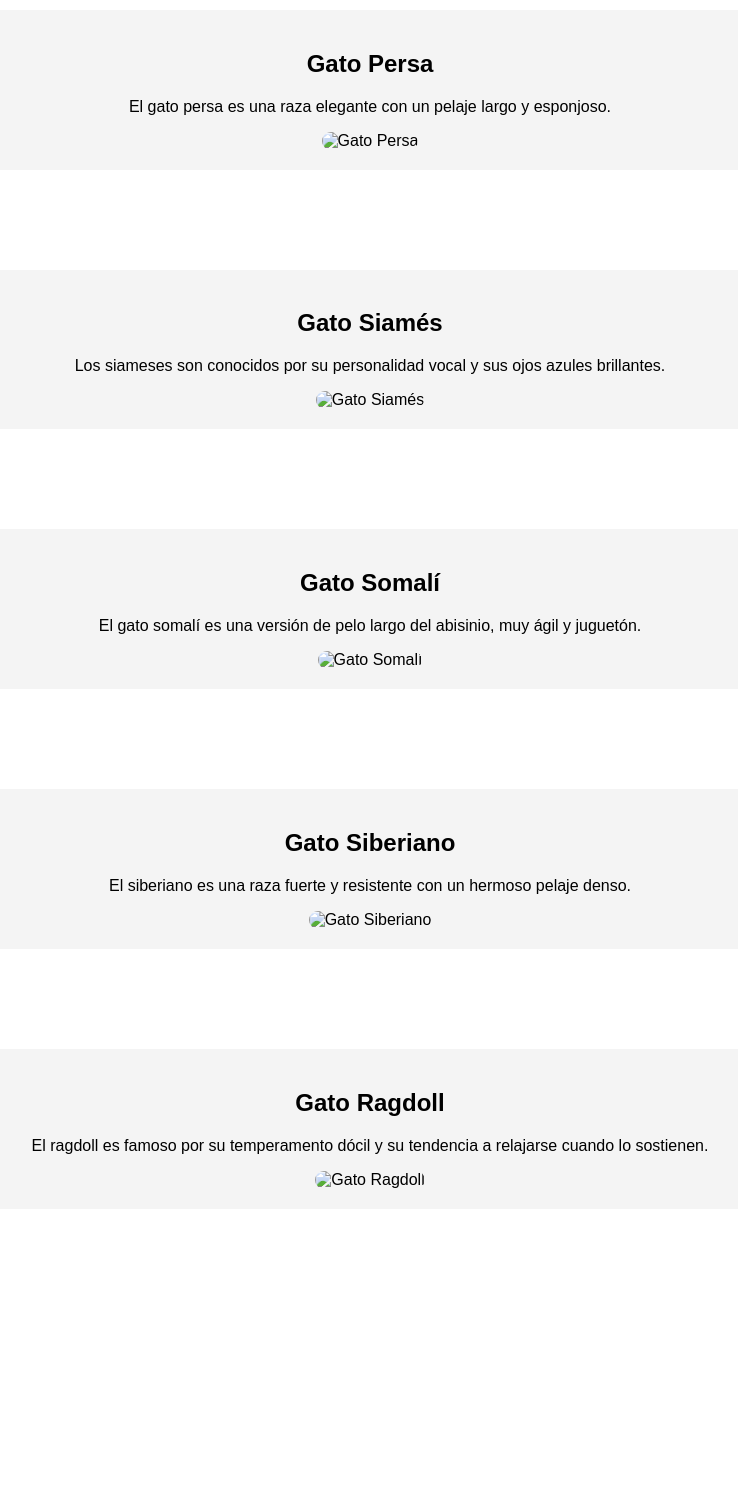
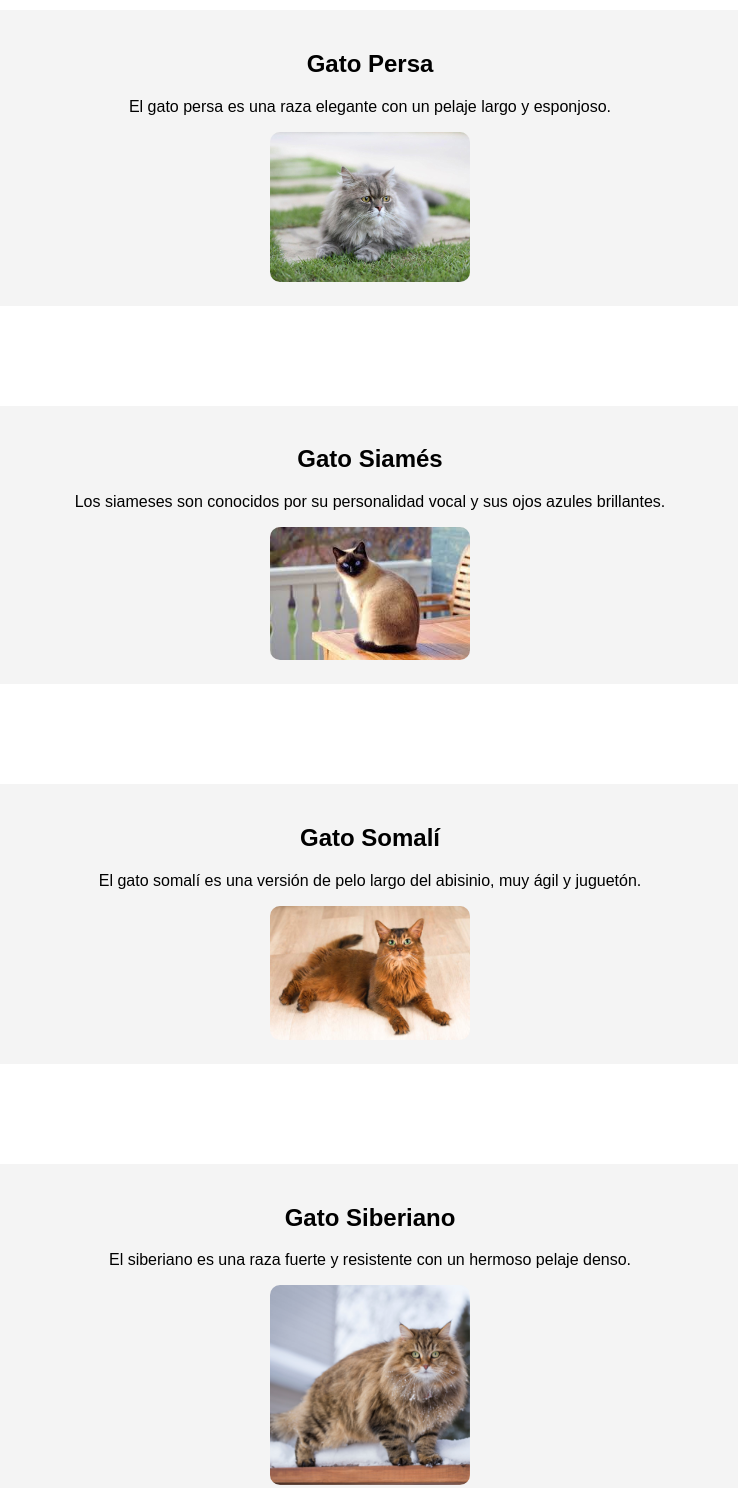
Before and after one commit to Diverfox/Taller2HTMLYCSS, a plain HTML site: page index.html in a window 1280 px wide. Shown: the part 280-1768 px from the top of the page, without its empty margins (270-1008 px from the left). Before the commit the page ends 1559 px from the top, so only its background shows below. Drawn offline with Linux system fonts and the light colour scheme; files whose address does not match are found by name; a web font is replaced by a local one.

Commit message:
Imagenes visibles

```diff
--- a/index.html
+++ b/index.html
@@ -31,31 +31,31 @@
         <div id="persa" class="gato">
             <h2>Gato Persa</h2>
             <p>El gato persa es una raza elegante con un pelaje largo y esponjoso.</p>
-            <img src="gatoPersa.jpg" alt="Gato Persa">
+            <img src="Imagenes/gatoPersa.jpg" alt="Gato Persa">
         </div>
 
         <div id="siames" class="gato">
             <h2>Gato Siamés</h2>
             <p>Los siameses son conocidos por su personalidad vocal y sus ojos azules brillantes.</p>
-            <img src="gatoSiames.jpeg" alt="Gato Siamés">
+            <img src="Imagenes/gatoSiames.jpeg" alt="Gato Siamés">
         </div>
 
         <div id="somali" class="gato">
             <h2>Gato Somalí</h2>
             <p>El gato somalí es una versión de pelo largo del abisinio, muy ágil y juguetón.</p>
-            <img src="gatoSomali.jpg" alt="Gato Somalí">
+            <img src="Imagenes/gatoSomali.jpg" alt="Gato Somalí">
         </div>
 
         <div id="siberiano" class="gato">
             <h2>Gato Siberiano</h2>
             <p>El siberiano es una raza fuerte y resistente con un hermoso pelaje denso.</p>
-            <img src="gatoSiberiano.png" alt="Gato Siberiano">
+            <img src="Imagenes/gatoSiberiano.png" alt="Gato Siberiano">
         </div>
 
         <div id="ragdoll" class="gato">
             <h2>Gato Ragdoll</h2>
             <p>El ragdoll es famoso por su temperamento dócil y su tendencia a relajarse cuando lo sostienen.</p>
-            <img src="gatoRagdoll.jpg" alt="Gato Ragdoll">
+            <img src="Imagenes/gatoRagdoll.jpg" alt="Gato Ragdoll">
         </div>
     </section>
 
```
